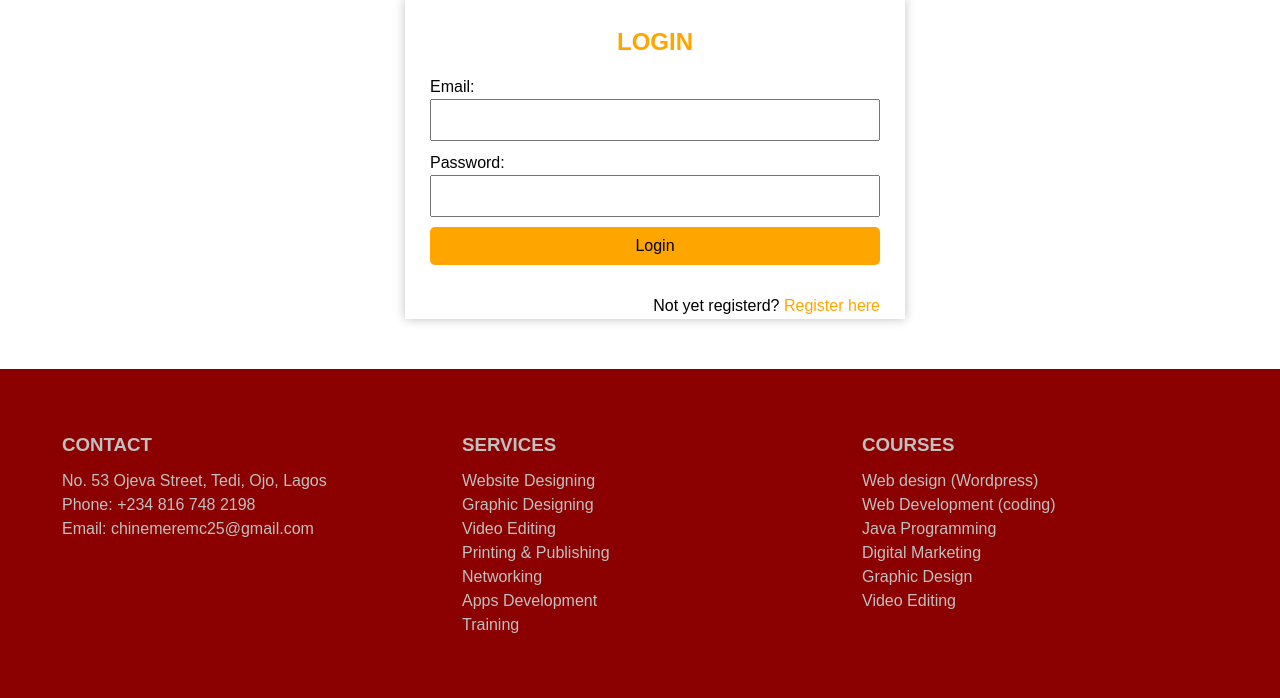
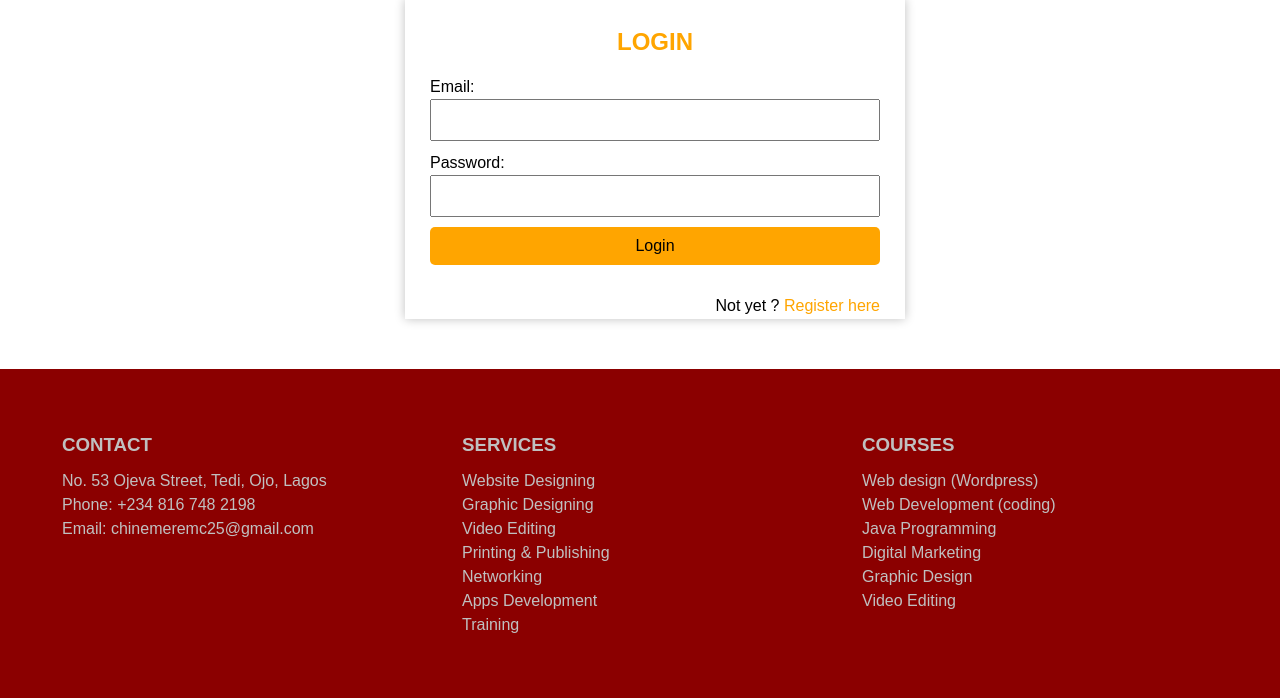
Before and after one commit to chinemerem2525/buisness_db, a PHP site: page /students_websites/login.php in a window 1280 px wide. Shown: the part 218-916 px from the top of the page. Run offline with PHP 8.4, Linux system fonts and the light colour scheme; some libraries are stand-ins or nearby versions.

Commit message:
new change

```diff
--- a/business_website-front/login.php
+++ b/business_website-front/login.php
@@ -48,7 +48,7 @@
                    </div>
                 </form>
 <br>
-                <p class="right">Not yet registerd? <a href="register.php">Register here</a></p>
+                <p class="right">Not yet ? <a href="register.php">Register here</a></p>
 
             </div>
 
```
